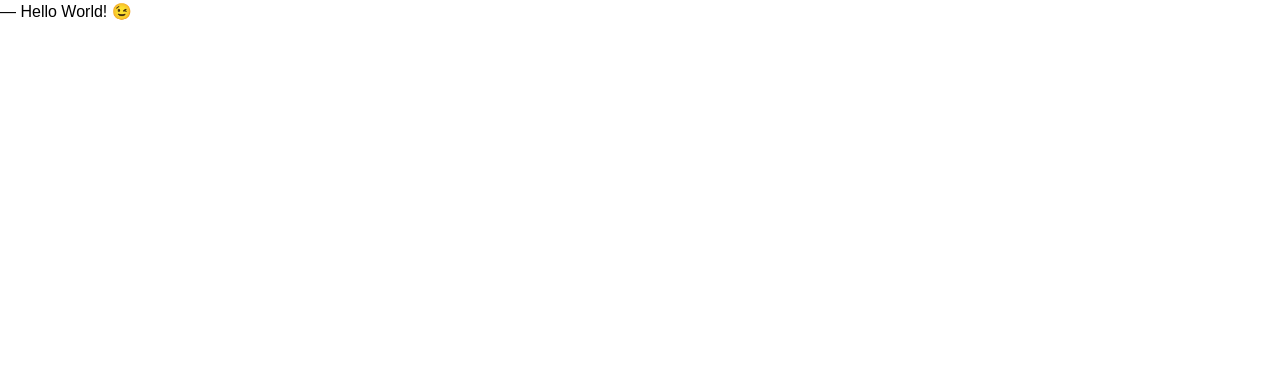
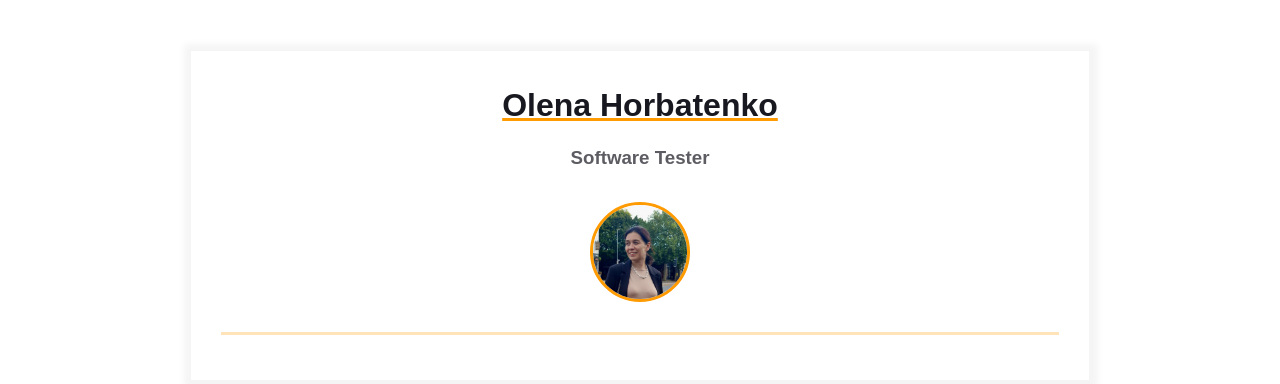
Before and after one commit to OlenaHorbatenko/homepage, a plain HTML site: page index.html in a window 1280 px wide. Drawn offline with Linux system fonts and the light colour scheme.

Commit message:
Add primary content to index.html including avatar and contact information

```diff
--- a/index.html
+++ b/index.html
@@ -7,6 +7,27 @@
     <link rel="stylesheet" href="styles.css" />
   </head>
   <body>
-    ― Hello World! &#x1F609;
+    <main>
+      <div class="resume">
+        <div class="container">
+          <div class="resume__block">
+            <h1 class="contact-info__header">Olena Horbatenko</h1>
+            <h3 class="contact-info__sub-header">Software Tester</h3>
+
+            <div class="contact_info_container fh">
+              <div class="contact-info__block">
+
+              </div>
+
+              <div class="contact-info__block contact-info__block--center">
+                <img class="contact-info__avatar" src="assets/photo_2024-01-05_07-49-33.jpg" alt="Avatar" />
+              </div>
+
+              <div class="contact-info__block"></div>
+            </div>
+          </div>
+        </div>
+      </div>
+    </main>
   </body>
 </html>
```
Also changed, not shown: assets/photo_2024-01-05_07-49-33.jpg (added).
